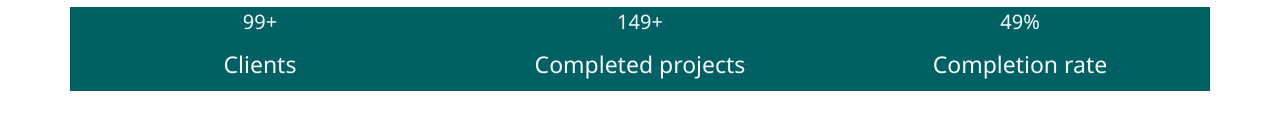
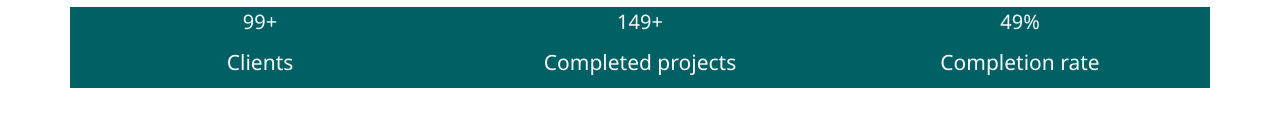
Before and after one commit to elitechdigital/elitechdigital.github.io, a plain HTML site: page index.html in a window 1280 px wide. Shown: the part 578-718 px from the top of the page. Drawn offline with nearby package versions, Linux system fonts and the light colour scheme.

Commit message:
Update style.css

```diff
--- a/style.css
+++ b/style.css
@@ -318,7 +318,7 @@ background-size: 1.9em;
 
 .container{
   background-color: #016064;
-  font-size: 2.3rem;
+  font-size: 2.1rem;
 }
 p{
 text-align: center;
```
